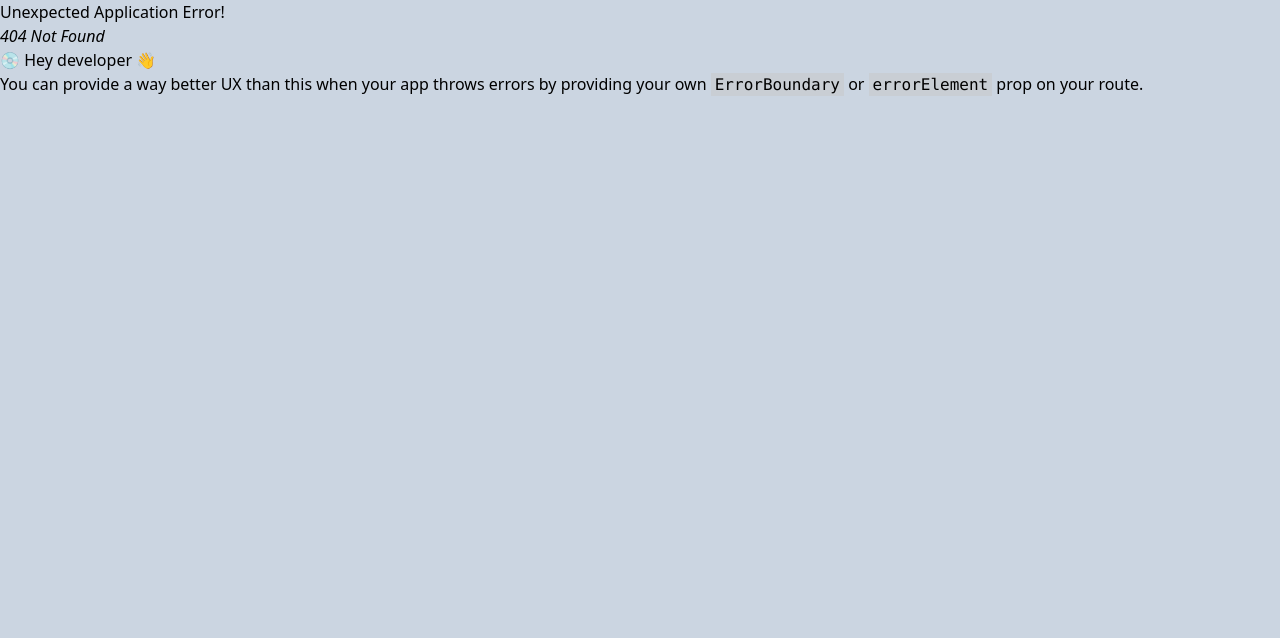
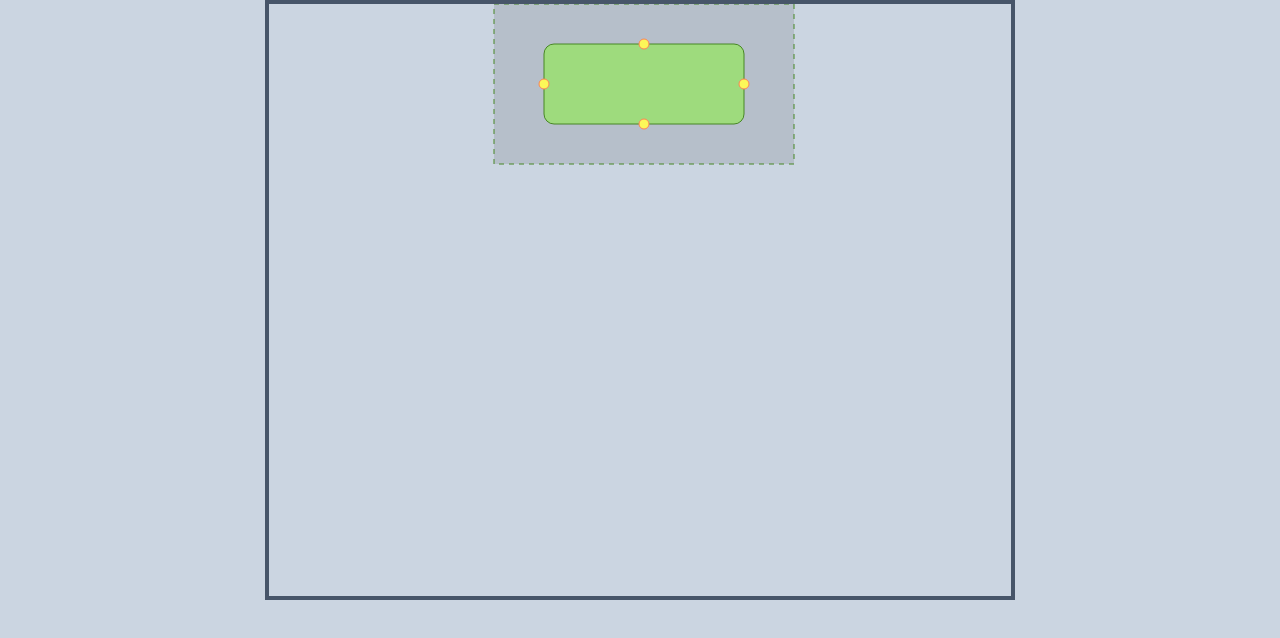
Before and after one commit to hmlem/protocolos, a React (Vite) app: page /ExemplosBlocos in a window 1280 px wide. Before the commit this address had no page. Shown: the top 638 px of the page. Built offline with nearby package versions, Linux system fonts and the light colour scheme.

Commit message:
- Criando model para Ponto Cartesiano - Criando página com modelo de bloco simples

```diff
--- a/src/main.tsx
+++ b/src/main.tsx
@@ -5,11 +5,13 @@ import { Home } from './pages/Home'
 
 import './index.css';
 import { ProtocoloX } from './pages/ProtocoloX';
+import { ExemplosBlocos } from './pages/ExemplosBlocos';
 
 
 const router = createBrowserRouter([
   {path:'/', element: <Home />},
-  {path:'/protocoloX', element: <ProtocoloX />}
+  {path:'/protocoloX', element: <ProtocoloX />},
+  {path:'/ExemplosBlocos', element: <ExemplosBlocos />}
 ])
 
 /* Let's KIS */
--- a/src/models/visualization/flowchart.model.ts
+++ b/src/models/visualization/flowchart.model.tsx
@@ -30,4 +30,8 @@ export default class FlowChart {
         return ( Math.abs(maxGridXValue) + Math.abs(minGridXValue) + 1 )
     }
 
+    draw(){
+        return (<div></div>)
+    }
+
 }
--- a/src/models/visualization/grid.model.ts
+++ b/src/models/visualization/grid.model.tsx
@@ -15,4 +15,8 @@ export default class Grid {
 
     }
 
+    draw() {
+
+    }
+
 }
--- /dev/null
+++ b/src/models/visualization/point.model.ts
@@ -0,0 +1,11 @@
+export class Point {
+
+    x: number = 0;
+    y: number = 0;
+
+    constructor( x: number, y: number ) {
+        this.x = x;
+        this.y = y;
+    }
+
+}
--- /dev/null
+++ b/src/pages/ExemplosBlocos.tsx
@@ -0,0 +1,59 @@
+import { Point } from "../models/visualization/point.model";
+
+export function ExemplosBlocos() {
+
+    // Tamanho do gráfico
+    let flowchartWidth: number = 750;
+    let flowchartHeight: number = 600;
+
+    // Espaçamento entre o bloco e a safebox
+    let hMargin = 50;
+    let vMargin = 40;
+
+    // A largura e altura do bloco serão definidas pela quantidade de texto
+    let blockWidth = 200;
+    let blockHeight = 80;
+
+    // O centro do bloco vai ser definido pela "nuvem de pontos"
+    let blockCenter = new Point(flowchartWidth/2, blockHeight/2 + vMargin );
+
+    // Ponto esquerdo superior
+    let blockX = blockCenter.x - blockWidth/2;
+    let blockY = blockCenter.y - blockHeight/2;
+
+    // Pontos de ligação do bloco
+    let pTop : Point = new Point( blockCenter.x, blockCenter.y - blockHeight/2 );
+    let pLeft : Point = new Point( blockCenter.x - blockWidth/2, blockCenter.y );
+    let pRight : Point = new Point( blockCenter.x + blockWidth/2, blockCenter.y );
+    let pBottom : Point = new Point( blockCenter.x, blockCenter.y + blockHeight/2 );
+
+    let safeboxWidth = blockWidth + hMargin*2;
+    let safeboxHeight = blockHeight + vMargin*2;
+
+    let safeboxX = blockCenter.x - blockWidth/2 - hMargin;
+    let safeboxY = blockCenter.y - blockHeight/2 - vMargin;
+
+    let blockStyle = { fill:'#9edb7d', stroke: '#478724', borderRadius:'30', rx: '10', ry:'10'};
+    let safeboxStyle = { fillOpacity:'0.1', stroke: '#478724', strokeDasharray: '5,5' };
+    let yellowPointStyle = { fill:'#fcf758', stroke: '#fc8458' };
+
+    return (
+    <div className="flex justify-center">
+
+        <svg width={flowchartWidth} height={flowchartHeight} className="border-4 border-slate-600">
+
+        {/* Safebox */}
+        <rect x={safeboxX} y={safeboxY} width={safeboxWidth} height={safeboxHeight} style={safeboxStyle} />
+        {/* Block */}
+        <rect x={blockX} y={blockY} width={blockWidth} height={blockHeight} style={blockStyle} />
+        {/* Points */}
+        <circle cx={pTop.x} cy={pTop.y} r={5} style={yellowPointStyle} />
+        <circle cx={pLeft.x} cy={pLeft.y} r={5} style={yellowPointStyle} />
+        <circle cx={pRight.x} cy={pRight.y} r={5} style={yellowPointStyle} />
+        <circle cx={pBottom.x} cy={pBottom.y} r={5} style={yellowPointStyle} />
+
+        </svg>
+
+    </div>
+    )
+}
```
